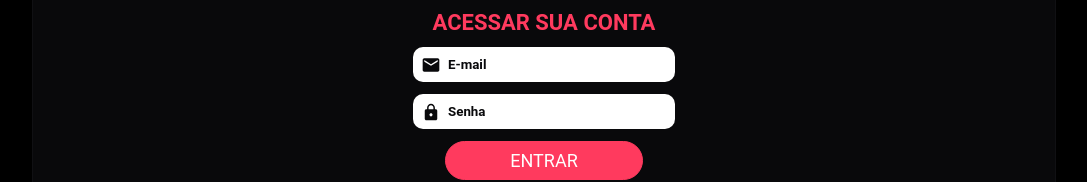
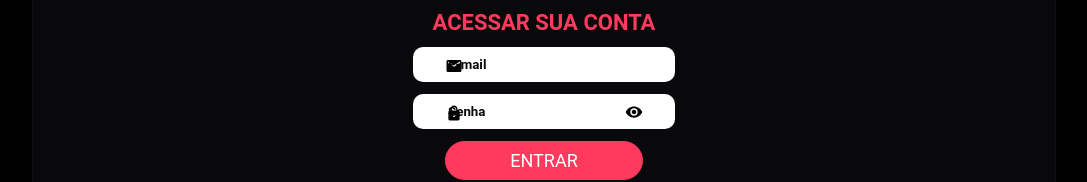
Before and after one commit to GuilhermeDevv/yourBank, a React (Vite) app in the folder client/: page /login in a window 1280 px wide. Shown: the part 336-518 px from the top of the page, without its empty margins (96-1183 px from the left). Built offline with nearby package versions, Linux system fonts and the light colour scheme.

Commit message:
funcionalidades para mostrar e esconder a senha do usuario

```diff
--- a/client/src/components/Login/LoginComponent.tsx
+++ b/client/src/components/Login/LoginComponent.tsx
@@ -1,6 +1,14 @@
-import React, { useCallback, useContext, useState } from 'react'
-import { Aside, Container, Content, Form, Logo } from './styles'
-import { MdEmail } from 'react-icons/md'
+import { useCallback, useContext, useState } from 'react'
+import {
+  Aside,
+  Container,
+  ContainerInput,
+  Content,
+  Form,
+  Icon,
+  Logo,
+} from './styles'
+import { MdEmail, MdVisibility, MdVisibilityOff } from 'react-icons/md'
 import { IoMdLock } from 'react-icons/io'
 import logo from '@/img/logo.png'
 import { useNavigate } from 'react-router-dom'
@@ -27,6 +35,7 @@ axios.defaults.baseURL = 'http://localhost:3333/user'
 export function LoginComponent() {
   const { setAuthorized, setUserData } = useContext(AuthContext)
   const [animation, setAnimation] = useState(true)
+  const [visibilityPassword, setVisibilityPassword] = useState(true)
   const navigate = useNavigate()
   const [visibilityCardStatus, setVisibilityCardStatus] =
     useState<boolean>(false)
@@ -49,6 +58,8 @@ export function LoginComponent() {
         .then((response) => {
           setAuthorized((prev) => !prev)
           setUserData(response.data.message)
+          // eslint-disable-next-line no-undef
+          localStorage.setItem('user', JSON.stringify(response.data.message))
           setTextCard(
             `Login efetuado com sucesso, seja bem vindo ${response.data.message.name}.`,
           )
@@ -89,20 +100,37 @@ export function LoginComponent() {
         <Form onSubmit={handleSubmit(onSubmit)}>
           <Logo Url_Logo={logo} />
           <h1>ACESSAR SUA CONTA</h1>
-          <div>
+          <ContainerInput>
             <input type="text" placeholder="E-mail" {...register('email')} />
             <span>{errors.email?.message}</span>
-            <MdEmail size={18} />
-          </div>
-          <div>
+            <Icon>
+              <MdEmail size={18} />
+            </Icon>
+          </ContainerInput>
+          <ContainerInput>
             <input
-              type="password"
+              type={visibilityPassword ? 'password' : 'text'}
               placeholder="Senha"
               {...register('password')}
             />
             <span>{errors.password?.message}</span>
-            <IoMdLock size={18} />
-          </div>
+            <Icon>
+              <IoMdLock size={18} />
+            </Icon>
+            <Icon
+              onClick={() => {
+                setVisibilityPassword((prev) => !prev)
+              }}
+            >
+              <div className="visibility">
+                {visibilityPassword ? (
+                  <MdVisibility size={18} />
+                ) : (
+                  <MdVisibilityOff size={18} />
+                )}
+              </div>
+            </Icon>
+          </ContainerInput>
           <button type="submit">ENTRAR</button>
         </Form>
       </Content>
--- a/client/src/components/Login/styles.ts
+++ b/client/src/components/Login/styles.ts
@@ -68,24 +68,28 @@ export const Form = styled.form`
     color: #ff3a5e;
     text-align: center;
   }
-  & div {
+  & button {
+    border: solid 1px #ff3a5e;
+    background-color: #ff3a5e;
+    color: white;
+    padding: 8px 64px;
+    min-width: fit-content;
+    border-radius: 20px;
+    font-size: 18px;
+    font-weight: 400;
+  }
+`
+export const ContainerInput = styled.div`
   position: relative;
   display: flex;
   flex-direction: column;
   align-items: center;
+
   & span {
     font-size: 14px;
     font-weight: 400;
   }
-    & svg,
-    path {
-      width: 20px;
-      height: 20px;
-      position: absolute;
-      left: 8px;
-      top: 8px;
-      color: #09090b;
-    }
+
   & input {
     background-color: transparent;
     border: none;
@@ -99,18 +103,26 @@ export const Form = styled.form`
       color: #09090b;
     }
   }
+`
+export const Icon = styled.div`
+  width: fit-content;
+  height: fit-content;
+  position: absolute;
+  top: 10px;
+
+  & svg,
+  path {
+    position: relative;
+    left: -90px;
+    color: black;
   }
-  & button {
-    border: solid 1px #ff3a5e;
-    background-color: #ff3a5e;
-    color: white;
-    padding: 8px 64px;
-    min-width: fit-content;
-    border-radius: 20px;
-    font-size: 18px;
-    font-weight: 400;
+  .visibility {
+    position: relative;
+    top: -1px;
+    right: -180px;
   }
 `
+
 export const Logo = styled.div<ILogo>`
   width: 200px;
   height: 150px;
```
Lines whose indentation alone changed are shown as unchanged.
